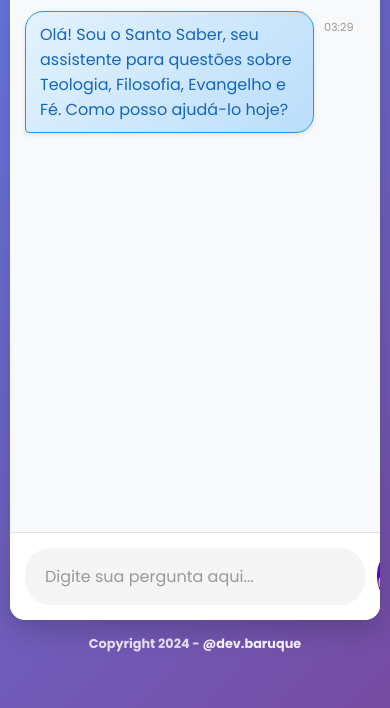
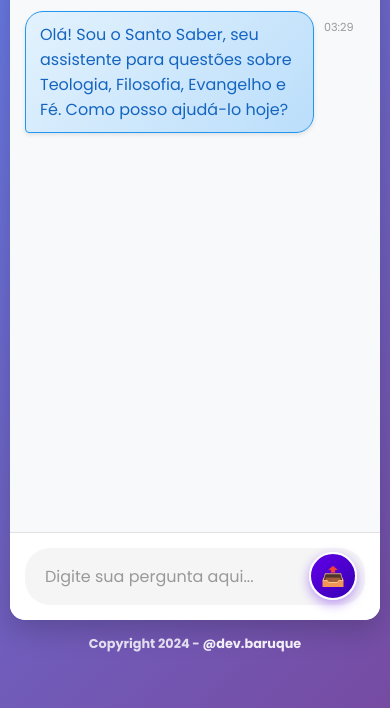
Before and after one commit to devbaruque/biblia, a plain HTML site: page frontend/index.html in a window 390 px wide. Shown: the part 136-844 px from the top of the page. Drawn offline with Linux system fonts and the light colour scheme; no server answers.

Commit message:
Botão de enviar msg agora está flutuante, evitando que ele suma em alguns aparelhos mobile

```diff
--- a/frontend/styles.css
+++ b/frontend/styles.css
@@ -211,6 +211,7 @@ body, html {
     padding: 20px;
     background: white;
     border-top: 1px solid #e0e0e0;
+    position: relative;
 }
 
 .chat-form {
@@ -225,6 +226,7 @@ body, html {
     border-radius: 25px;
     padding: 4px;
     align-items: center;
+    position: relative;
 }
 
 #questionInput {
@@ -252,6 +254,7 @@ body, html {
     align-items: center;
     justify-content: center;
     transition: transform 0.2s ease, box-shadow 0.2s ease;
+    z-index: 10;
 }
 
 #sendButton:hover {
@@ -351,4 +354,34 @@ body, html {
     .chat-input-container {
         padding: 15px;
     }
+
+    /* Botão flutuante para mobile */
+    .input-wrapper {
+        padding-right: 60px; /* Espaço para o botão flutuante */
+    }
+
+    #questionInput {
+        padding-right: 20px; /* Mais espaço à direita para evitar sobreposição */
+    }
+
+    #sendButton {
+        position: absolute;
+        right: 8px;
+        top: 50%;
+        transform: translateY(-50%);
+        width: 48px;
+        height: 48px;
+        box-shadow: 0 4px 12px rgba(98, 0, 234, 0.4);
+        border: 2px solid white;
+    }
+
+    #sendButton:hover {
+        transform: translateY(-50%) scale(1.05);
+        box-shadow: 0 6px 16px rgba(98, 0, 234, 0.5);
+    }
+
+    #sendButton:disabled {
+        transform: translateY(-50%);
+        box-shadow: 0 2px 8px rgba(0, 0, 0, 0.2);
+    }
 }
```
